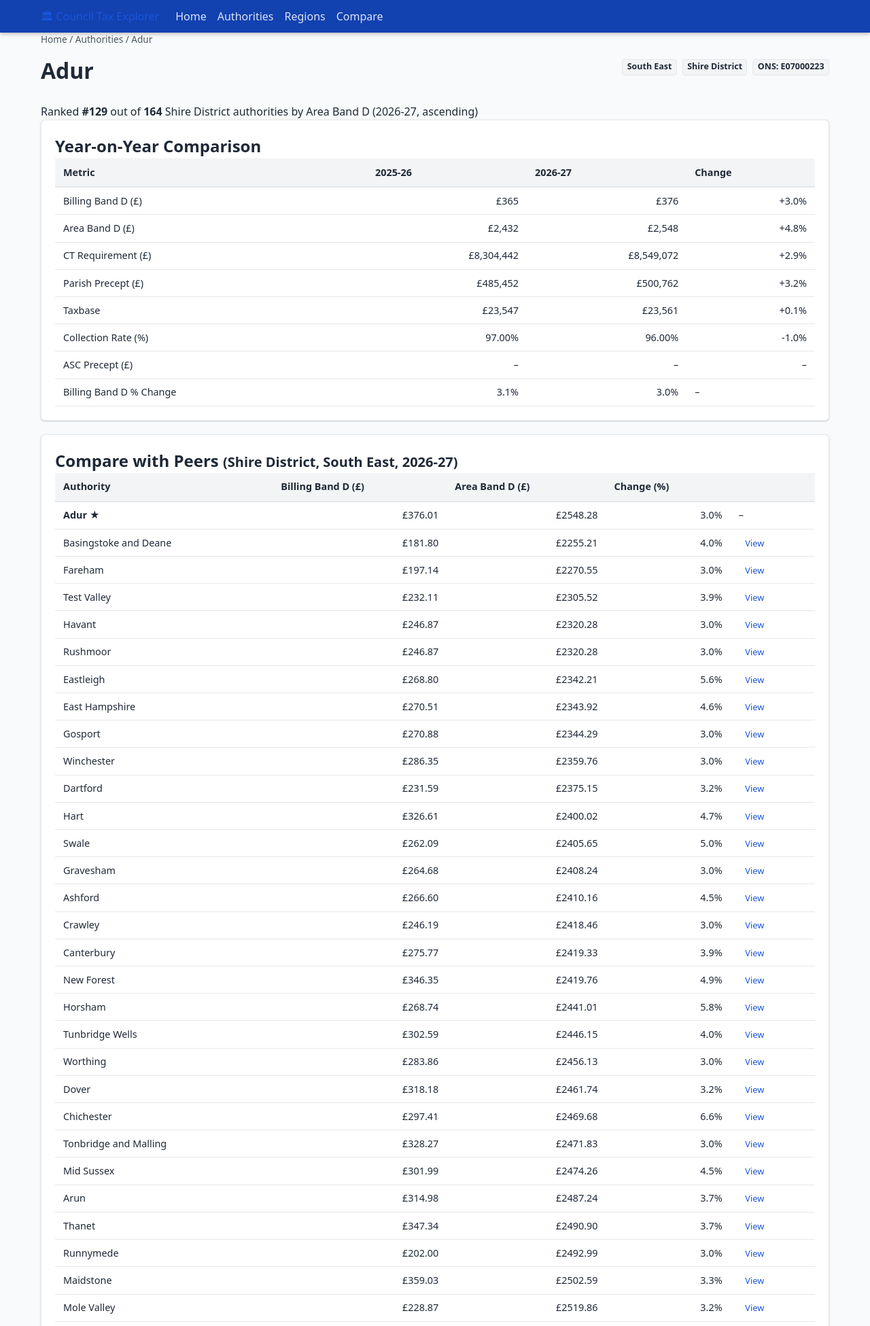
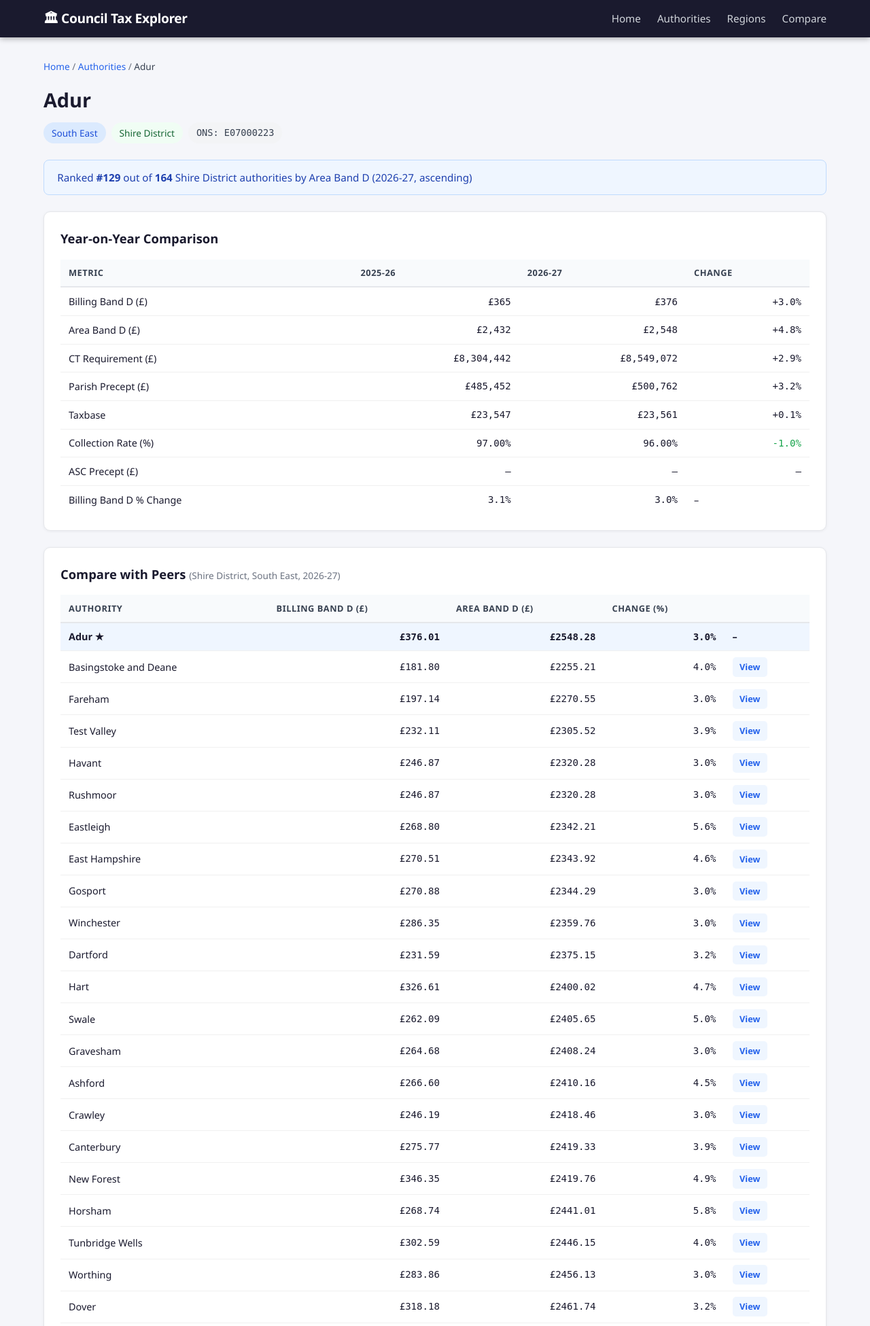
Before and after one commit to t03kd25/council-tax-app, a Flask app: page /authority/1 in a window 1280 px wide. Shown: the top 1951 px of the page at 68% size. Run offline with Flask 3, Linux system fonts and the light colour scheme; data comes from the database, SQL or seed files in the repository.

Commit message:
Add CSS stylesheet with responsive layout and data table styles

```diff
--- a/static/css/style.css
+++ b/static/css/style.css
@@ -1,166 +1,118 @@
-/* ── Reset & variables ─────────────────────────────────────────────── */
+/* ── Reset & Base ── */
 *, *::before, *::after { box-sizing: border-box; margin: 0; padding: 0; }
-
-:root {
-  --blue:    #1a56db;
-  --blue-dk: #1241b0;
-  --green:   #057a55;
-  --red:     #c81e1e;
-  --gray-50: #f9fafb;
-  --gray-100:#f3f4f6;
-  --gray-200:#e5e7eb;
-  --gray-400:#9ca3af;
-  --gray-600:#4b5563;
-  --gray-800:#1f2937;
-  --white:   #ffffff;
-  --radius:  6px;
-  --shadow:  0 1px 3px rgba(0,0,0,.12), 0 1px 2px rgba(0,0,0,.08);
-}
-
-body { font-family: system-ui, -apple-system, sans-serif; color: var(--gray-800); background: var(--gray-50); line-height: 1.5; }
-a { color: var(--blue); text-decoration: none; }
+body { font-family: 'Segoe UI', Arial, sans-serif; background: #f5f6fa; color: #1a1a2e; line-height: 1.6; }
+a { color: #2563eb; text-decoration: none; }
 a:hover { text-decoration: underline; }
 
-/* ── Layout ──────────────────────────────────────────────────────── */
-.container { max-width: 1200px; margin: 0 auto; padding: 0 1.25rem; }
+/* ── Layout ── */
+.container { max-width: 1200px; margin: 0 auto; padding: 0 1.5rem; }
 
-/* ── Header ──────────────────────────────────────────────────────── */
-.site-header {
-  background: var(--blue-dk); color: var(--white);
-  padding: .75rem 0; position: sticky; top: 0; z-index: 100;
-  box-shadow: 0 2px 6px rgba(0,0,0,.25);
-}
-.site-header .container { display: flex; align-items: center; gap: 1.5rem; flex-wrap: wrap; }
-.site-logo { color: var(--white); font-size: 1.2rem; font-weight: 700; display: flex; align-items: center; gap: .4rem; white-space: nowrap; }
-.site-logo:hover { text-decoration: none; opacity: .9; }
-.logo-icon { font-size: 1.4rem; }
-.main-nav { display: flex; gap: 1rem; }
-.main-nav a { color: rgba(255,255,255,.85); font-weight: 500; }
-.main-nav a:hover { color: #fff; text-decoration: none; }
-.header-search { display: flex; gap: .35rem; margin-left: auto; }
-.header-search input { padding: .35rem .65rem; border-radius: var(--radius); border: none; font-size: .9rem; min-width: 200px; }
-.header-search button { background: rgba(255,255,255,.2); color: #fff; border: 1px solid rgba(255,255,255,.4); border-radius: var(--radius); padding: .35rem .65rem; cursor: pointer; }
-.header-search button:hover { background: rgba(255,255,255,.3); }
+/* ── Header ── */
+.site-header { background: #1a1a2e; color: #fff; padding: 0.75rem 0; position: sticky; top: 0; z-index: 100; box-shadow: 0 2px 8px rgba(0,0,0,0.3); }
+.site-header .container { display: flex; align-items: center; justify-content: space-between; flex-wrap: wrap; gap: 0.5rem; }
+.logo { color: #fff; font-size: 1.2rem; font-weight: 700; letter-spacing: -0.02em; }
+.logo:hover { text-decoration: none; color: #93c5fd; }
+.main-nav { display: flex; gap: 1.5rem; }
+.main-nav a { color: #d1d5db; font-size: 0.95rem; transition: color 0.2s; }
+.main-nav a:hover, .main-nav a.active { color: #fff; text-decoration: none; }
+.main-nav a.active { border-bottom: 2px solid #60a5fa; }
 
-/* ── Footer ──────────────────────────────────────────────────────── */
-.site-footer { background: var(--gray-800); color: var(--gray-400); padding: 1.25rem 0; margin-top: 3rem; font-size: .85rem; }
-.site-footer a { color: var(--gray-400); text-decoration: underline; }
+/* ── Footer ── */
+.site-footer { background: #1a1a2e; color: #9ca3af; padding: 1.5rem 0; margin-top: 3rem; font-size: 0.85rem; }
+.site-footer a { color: #60a5fa; }
 
-/* ── Main content ────────────────────────────────────────────────── */
-main { padding: 2rem 0; }
+/* ── Main ── */
+main.container { padding-top: 2rem; padding-bottom: 3rem; }
 
-/* ── Cards ───────────────────────────────────────────────────────── */
-.card {
-  background: var(--white); border: 1px solid var(--gray-200);
-  border-radius: var(--radius); padding: 1.25rem;
-  box-shadow: var(--shadow); margin-bottom: 1.25rem;
-}
+/* ── Hero ── */
+.hero { margin-bottom: 2rem; }
+.hero h1 { font-size: 2rem; font-weight: 800; color: #1a1a2e; margin-bottom: 0.5rem; }
+.hero .lead { font-size: 1.1rem; color: #4b5563; max-width: 700px; }
 
-/* ── Buttons ─────────────────────────────────────────────────────── */
-.btn {
-  display: inline-block; padding: .45rem 1rem;
-  background: var(--blue); color: #fff;
-  border: none; border-radius: var(--radius); cursor: pointer;
-  font-size: .9rem; font-weight: 500; text-decoration: none;
-  transition: background .15s;
-}
-.btn:hover { background: var(--blue-dk); text-decoration: none; color: #fff; }
-.btn-outline { background: transparent; color: var(--blue); border: 1px solid var(--blue); }
-.btn-outline:hover { background: var(--blue); color: #fff; }
-.btn-sm { padding: .25rem .6rem; font-size: .8rem; }
+/* ── Year switcher ── */
+.year-switcher { margin: 1rem 0; display: flex; align-items: center; gap: 0.5rem; font-size: 0.95rem; }
+.year-switcher select, .filter-bar select { padding: 0.35rem 0.6rem; border: 1px solid #d1d5db; border-radius: 6px; background: #fff; font-size: 0.9rem; }
 
-/* ── Homepage hero ───────────────────────────────────────────────── */
-.hero { margin-bottom: 2rem; }
-.hero h1 { font-size: 2rem; margin-bottom: .5rem; }
-.lead { font-size: 1.1rem; color: var(--gray-600); }
+/* ── Stat grid ── */
+.stat-grid { display: grid; grid-template-columns: repeat(auto-fit, minmax(160px, 1fr)); gap: 1rem; margin: 1.5rem 0 2rem; }
+.stat-card { background: #fff; border: 1px solid #e5e7eb; border-radius: 10px; padding: 1.2rem 1rem; text-align: center; box-shadow: 0 1px 4px rgba(0,0,0,0.06); }
+.stat-label { display: block; font-size: 0.78rem; text-transform: uppercase; letter-spacing: 0.05em; color: #6b7280; margin-bottom: 0.4rem; }
+.stat-value { display: block; font-size: 1.6rem; font-weight: 700; color: #1a1a2e; }
 
-/* ── Year-summary cards ──────────────────────────────────────────── */
-.year-summary { display: grid; grid-template-columns: repeat(auto-fit, minmax(280px, 1fr)); gap: 1.25rem; margin-bottom: 2rem; }
-.stat-card h2 { font-size: 1.1rem; color: var(--gray-600); border-bottom: 1px solid var(--gray-200); padding-bottom: .5rem; margin-bottom: 1rem; }
-.stat-grid { display: grid; grid-template-columns: 1fr 1fr; gap: .75rem; }
-.stat-grid-row { display: flex; gap: 2rem; flex-wrap: wrap; }
-.stat { display: flex; flex-direction: column; }
-.stat-value { font-size: 1.4rem; font-weight: 700; }
-.stat-label { font-size: .8rem; color: var(--gray-600); }
+/* ── Cards ── */
+.card { background: #fff; border: 1px solid #e5e7eb; border-radius: 10px; padding: 1.5rem; margin-bottom: 1.5rem; box-shadow: 0 1px 4px rgba(0,0,0,0.06); }
+.card h2 { font-size: 1.15rem; font-weight: 700; margin-bottom: 1rem; color: #1a1a2e; }
+.card h2 small { font-weight: 400; font-size: 0.85rem; color: #6b7280; }
+.two-col { display: grid; grid-template-columns: 1fr 1fr; gap: 1.5rem; }
+@media (max-width: 700px) { .two-col { grid-template-columns: 1fr; } }
 
-/* ── League tables on homepage ───────────────────────────────────── */
-.league-tables { display: grid; grid-template-columns: repeat(auto-fit, minmax(300px, 1fr)); gap: 1.25rem; margin-bottom: 2rem; }
-.league-tables h3 { font-size: 1rem; margin-bottom: .75rem; }
+/* ── Tables ── */
+.table-scroll { overflow-x: auto; }
+table { width: 100%; border-collapse: collapse; font-size: 0.9rem; }
+th { background: #f8fafc; text-align: left; padding: 0.6rem 0.75rem; border-bottom: 2px solid #e5e7eb; font-size: 0.8rem; text-transform: uppercase; letter-spacing: 0.04em; color: #374151; white-space: nowrap; }
+td { padding: 0.55rem 0.75rem; border-bottom: 1px solid #f0f0f0; vertical-align: middle; }
+tr:last-child td { border-bottom: none; }
+tr:hover td { background: #f0f9ff; }
+.highlight-row td { background: #eff6ff; font-weight: 600; }
+.num { text-align: right; font-variant-numeric: tabular-nums; font-family: monospace; font-size: 0.88rem; }
+.high { color: #dc2626; font-weight: 600; }
+.low { color: #16a34a; }
+.data-table { min-width: 600px; }
 
-/* ── CTA row ─────────────────────────────────────────────────────── */
-.cta-row { display: flex; gap: 1rem; flex-wrap: wrap; margin: 1.5rem 0; }
+/* ── Badges ── */
+.badge { display: inline-block; padding: 0.2rem 0.55rem; border-radius: 20px; background: #dbeafe; color: #1d4ed8; font-size: 0.78rem; font-weight: 500; white-space: nowrap; }
+.badge.secondary { background: #f0fdf4; color: #166534; }
+.badge.large { font-size: 0.85rem; padding: 0.3rem 0.75rem; }
+.badge.mono { background: #f3f4f6; color: #374151; font-family: monospace; }
+.count-badge { background: #e0e7ff; color: #3730a3; font-size: 0.85rem; padding: 0.2rem 0.7rem; border-radius: 20px; font-weight: 500; margin-left: 0.5rem; vertical-align: middle; }
 
-/* ── Data tables ─────────────────────────────────────────────────── */
-.data-table { width: 100%; border-collapse: collapse; font-size: .9rem; }
-.data-table th { background: var(--gray-100); text-align: left; padding: .6rem .75rem; font-weight: 600; border-bottom: 2px solid var(--gray-200); white-space: nowrap; }
-.data-table td { padding: .55rem .75rem; border-bottom: 1px solid var(--gray-200); }
-.data-table tbody tr:hover { background: var(--gray-50); }
-.data-table .num { text-align: right; font-variant-numeric: tabular-nums; }
-.data-table th.num { text-align: right; }
-.up   { color: var(--red); font-weight: 600; }
-.down { color: var(--green); font-weight: 600; }
+/* ── Buttons ── */
+.btn { display: inline-block; background: #2563eb; color: #fff; padding: 0.5rem 1.1rem; border-radius: 6px; font-size: 0.9rem; font-weight: 600; border: none; cursor: pointer; transition: background 0.2s; }
+.btn:hover { background: #1d4ed8; text-decoration: none; color: #fff; }
+.btn-secondary { background: #e5e7eb; color: #374151; }
+.btn-secondary:hover { background: #d1d5db; color: #111; }
+.btn-sm { display: inline-block; background: #eff6ff; color: #2563eb; padding: 0.25rem 0.65rem; border-radius: 5px; font-size: 0.8rem; font-weight: 600; }
+.btn-sm:hover { background: #dbeafe; text-decoration: none; }
 
-/* ── Filter bar ──────────────────────────────────────────────────── */
-.filter-bar { display: flex; flex-wrap: wrap; gap: .6rem; margin-bottom: 1.25rem; align-items: center; }
-.filter-bar input, .filter-bar select { padding: .4rem .7rem; border: 1px solid var(--gray-200); border-radius: var(--radius); font-size: .9rem; }
-.filter-bar label { display: flex; align-items: center; gap: .4rem; font-size: .9rem; }
+/* ── Filter bar ── */
+.filter-bar { display: flex; flex-wrap: wrap; gap: 0.6rem; align-items: center; margin-bottom: 1.5rem; padding: 1rem; background: #fff; border: 1px solid #e5e7eb; border-radius: 10px; }
+.search-input { padding: 0.4rem 0.7rem; border: 1px solid #d1d5db; border-radius: 6px; font-size: 0.9rem; min-width: 180px; flex: 1; }
 
-/* ── Pagination ──────────────────────────────────────────────────── */
-.pagination { display: flex; gap: 1rem; align-items: center; margin-top: 1.25rem; justify-content: center; }
+/* ── Pagination ── */
+.pagination { display: flex; align-items: center; gap: 1rem; justify-content: center; margin-top: 1.5rem; }
 
-/* ── Badges / pills ──────────────────────────────────────────────── */
-.badge { display: inline-block; background: var(--gray-100); border: 1px solid var(--gray-200); border-radius: 4px; padding: .1rem .4rem; font-size: .78rem; font-weight: 600; }
-.count-badge { background: var(--blue); color: #fff; padding: .15rem .55rem; border-radius: 999px; font-size: .8rem; vertical-align: middle; margin-left: .4rem; }
-.meta-pills { display: flex; gap: .5rem; flex-wrap: wrap; margin: .4rem 0; }
-.pill { background: var(--gray-100); border: 1px solid var(--gray-200); border-radius: 999px; padding: .2rem .7rem; font-size: .8rem; }
-.pill.rank { background: #fffbeb; border-color: #fbbf24; color: #92400e; }
+/* ── Breadcrumb ── */
+.breadcrumb { font-size: 0.85rem; color: #6b7280; margin-bottom: 1rem; }
+.breadcrumb a { color: #2563eb; }
+.breadcrumb span { color: #374151; }
 
-/* ── Breadcrumb ──────────────────────────────────────────────────── */
-.breadcrumb { font-size: .85rem; color: var(--gray-600); margin-bottom: .75rem; }
-.breadcrumb a { color: var(--gray-600); }
+/* ── Detail header ── */
+.detail-header { margin-bottom: 1.5rem; }
+.detail-header h1 { font-size: 1.8rem; font-weight: 800; margin-bottom: 0.6rem; }
+.meta-pills { display: flex; flex-wrap: wrap; gap: 0.5rem; }
 
-/* ── Detail page ─────────────────────────────────────────────────── */
-.detail-header { display: flex; justify-content: space-between; align-items: flex-start; margin-bottom: 1.5rem; }
-.detail-years { display: grid; grid-template-columns: repeat(auto-fit, minmax(340px, 1fr)); gap: 1.25rem; margin-bottom: 2rem; }
-.year-card h2 { font-size: 1.1rem; color: var(--gray-600); margin-bottom: 1rem; border-bottom: 1px solid var(--gray-200); padding-bottom: .5rem; }
-.kpi-row { display: flex; gap: 1.25rem; flex-wrap: wrap; margin-bottom: 1rem; }
-.kpi { display: flex; flex-direction: column; }
-.kpi-value { font-size: 1.5rem; font-weight: 700; }
-.kpi-label { font-size: .78rem; color: var(--gray-600); }
-.kpi-up .kpi-value { color: var(--red); }
-.detail-table th { width: 55%; background: none; font-weight: 500; color: var(--gray-600); border-bottom: 1px solid var(--gray-200); }
-.context-grid { display: grid; grid-template-columns: repeat(auto-fit, minmax(400px,1fr)); gap: 1.25rem; }
-.context-section, .similar-section { margin-bottom: 2rem; }
-.context-section h2, .similar-section h2 { margin-bottom: 1rem; }
+/* ── Rank banner ── */
+.rank-banner { background: #eff6ff; border: 1px solid #bfdbfe; border-radius: 8px; padding: 0.8rem 1.2rem; margin-bottom: 1.5rem; font-size: 0.95rem; color: #1e40af; }
 
-/* ── Region cards ────────────────────────────────────────────────── */
-.region-cards { display: grid; grid-template-columns: repeat(auto-fill, minmax(300px,1fr)); gap: 1.25rem; }
-.region-card { display: block; text-decoration: none; color: inherit; transition: box-shadow .15s, border-color .15s; cursor: pointer; }
-.region-card:hover { box-shadow: 0 4px 12px rgba(0,0,0,.15); border-color: var(--blue); text-decoration: none; }
-.region-card h2 { font-size: 1.1rem; margin-bottom: .75rem; }
-.region-stats { display: grid; grid-template-columns: 1fr 1fr; gap: .5rem .75rem; font-size: .9rem; margin-bottom: .75rem; }
-.region-stats span.stat-value { font-size: 1.1rem; font-weight: 700; display: block; }
-.card-link { color: var(--blue); font-size: .85rem; }
+/* ── Actions ── */
+.actions { margin-top: 1rem; display: flex; gap: 0.75rem; flex-wrap: wrap; }
 
-/* ── Compare ─────────────────────────────────────────────────────── */
-.compare-grid { display: grid; gap: 1px; background: var(--gray-200); border: 1px solid var(--gray-200); border-radius: var(--radius); overflow: hidden; margin-bottom: 1.25rem; }
-.cols-1 { grid-template-columns: 2fr 1fr; }
-.cols-2 { grid-template-columns: 2fr 1fr 1fr; }
-.cols-3 { grid-template-columns: 2fr 1fr 1fr 1fr; }
-.compare-cell { background: var(--white); padding: .65rem .9rem; }
-.compare-header { background: var(--gray-50); }
-.compare-header h2 { font-size: 1rem; margin-bottom: .35rem; }
-.compare-row-label { background: var(--gray-50); font-size: .85rem; align-content: center; }
-.compare-cell.num { text-align: right; font-variant-numeric: tabular-nums; }
-.compare-actions { margin-top: 1rem; }
-.suggestion-list { margin-bottom: 1.25rem; }
-.suggestion-list ul { list-style: none; }
-.suggestion-list li { padding: .35rem 0; border-bottom: 1px solid var(--gray-100); }
-.suggestion-list li.already-added { color: var(--gray-400); font-size: .9rem; }
+/* ── Compare ── */
+.compare-form { background: #fff; border: 1px solid #e5e7eb; border-radius: 10px; padding: 1.2rem; display: flex; flex-wrap: wrap; gap: 1rem; align-items: flex-end; margin-bottom: 2rem; }
+.compare-select label { display: flex; flex-direction: column; gap: 0.25rem; font-size: 0.85rem; font-weight: 600; color: #374151; }
+.compare-select select { min-width: 220px; padding: 0.4rem 0.7rem; border: 1px solid #d1d5db; border-radius: 6px; font-size: 0.9rem; }
+.compare-grid { display: grid; grid-template-columns: repeat(auto-fit, minmax(320px, 1fr)); gap: 1.5rem; }
+.compare-col h2 { font-size: 1rem; margin-bottom: 0.5rem; }
+.compare-table { width: 100%; font-size: 0.85rem; }
+.compare-table th { font-size: 0.75rem; padding: 0.4rem 0.5rem; }
+.compare-table td { padding: 0.4rem 0.5rem; }
 
-/* ── Empty / error states ────────────────────────────────────────── */
-.empty-state { text-align: center; padding: 3rem 1rem; color: var(--gray-600); }
-.empty-state p { margin-bottom: 1rem; }
-.error-page { text-align: center; padding: 5rem 1rem; }
-.error-page h1 { font-size: 2rem; margin-bottom: 1rem; }
-.error-page p { color: var(--gray-600); margin-bottom: 1.5rem; }
+/* ── Empty states ── */
+.empty, .empty-state { text-align: center; color: #6b7280; padding: 2rem; font-size: 1rem; }
+
+/* ── Error page ── */
+.error-page { text-align: center; padding: 4rem 2rem; }
+.error-page h1 { font-size: 1.5rem; margin-bottom: 1rem; }
+
+/* ── Quick links ── */
+.quick-links { display: flex; gap: 1rem; flex-wrap: wrap; margin-top: 1.5rem; }
```
